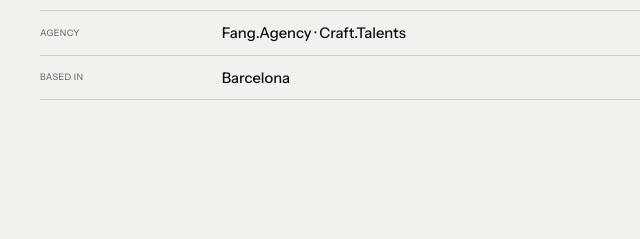
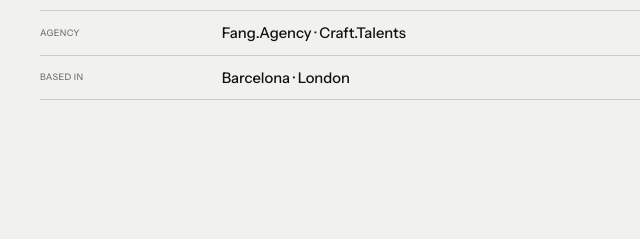
Before and after one commit to falcomersimone-cell/sito, a plain HTML site: page contact.html in a window 1280 px wide. Shown: the part 372-611 px from the top of the page, 234-874 px from the left. Drawn offline with Linux system fonts and the light colour scheme.

Commit message:
Add files via upload

```diff
--- a/contact.html
+++ b/contact.html
@@ -77,7 +77,7 @@ button:hover{transform:translateX(4px);}
         <a href="https://www.instagram.com/simone_falcomer" target="_blank" rel="noopener"><span class="k">Instagram</span><span>@simone_falcomer</span></a>
         <a href="https://www.linkedin.com/in/simone-falcomer-5bb16828a/" target="_blank" rel="noopener"><span class="k">LinkedIn</span><span>Simone Falcomer</span></a>
         <div class="r"><span class="k">Agency</span><span>Fang.Agency &middot; Craft.Talents</span></div>
-        <div class="r"><span class="k">Based in</span><span>Barcelona</span></div>
+        <div class="r"><span class="k">Based in</span><span>Barcelona &middot; London</span></div>
       </div>
     </div>
   </section>
```
